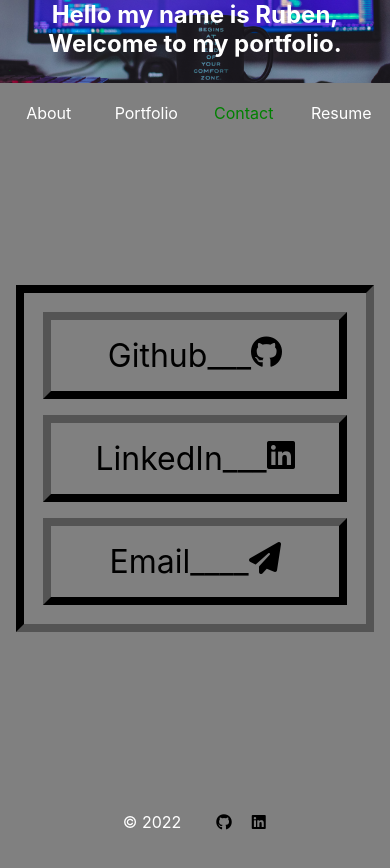
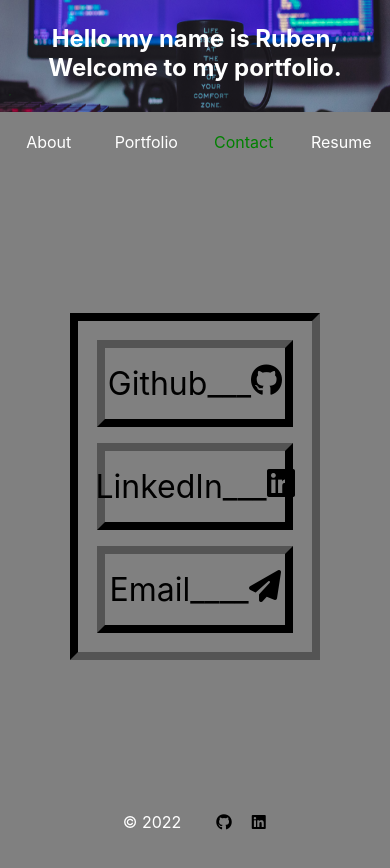
Before and after one commit to Rubendc91/ReactProtfolio, a React (Create React App) app: page / in a window 390 px wide. Both pictures are taken after a click on the element "Contact". Shown: the top 868 px of the page. Built offline with nearby package versions, Linux system fonts and the light colour scheme; what react-with-gesture would draw is missing.

Commit message:
added responsiveness to contact page

```diff
--- a/src/components/pages/contact.js
+++ b/src/components/pages/contact.js
@@ -83,7 +83,7 @@ function ContactPage() {
     }
 
     return (
-        <section style={{border: ".5rem inset black", padding: ".2rem", marginTop:"45%"}}>
+        <section class="contactBorder" style={{border: ".5rem inset black", padding: ".2rem"}}>
             {/* <h1>Contact</h1> */}
             {/* <form id="contact-form" onSubmit={handleSubmit}>
                 <section>
--- a/src/components/style.css
+++ b/src/components/style.css
@@ -31,7 +31,7 @@
     position: absolute;
     left: 0;
     right: 0;
-    margin: 0 auto;
+    margin: 1.5rem auto;
 
 
 
@@ -51,6 +51,7 @@
 .Header-Img {
     /* max-width: 600px; */
     width: 100%;
+
     /* width: 600px */
 }
 /* .projectsBox h1{
@@ -112,9 +113,12 @@ a:visited {
 h1 {
     text-align: center;
 }
+.contactBorder{
 
+    margin-left: 20%;
+    margin-right: 20%;
 
-
+}
 
 @media screen and (max-width: 992px) {
     .about-Img Img{
@@ -123,6 +127,12 @@ h1 {
     }
     .about-Img{
         justify-content: center;
+    }
+    .contactBorder{
+
+        margin-left: 15%;
+        margin-right: 15%;
+
     }
 }
 
@@ -134,5 +144,17 @@ h1 {
     .about-Img{
         justify-content: right;
     }
+}
 
+@media screen and (max-width: 600px) {
+    .Header-Img {
+        /* max-width: 600px; */
+        width: 100%;
+        height: 7rem;
+        /* width: 600px */
+    }
+    .contactBorder{
+        margin-top: 45%;
+
+    }
 }
```
